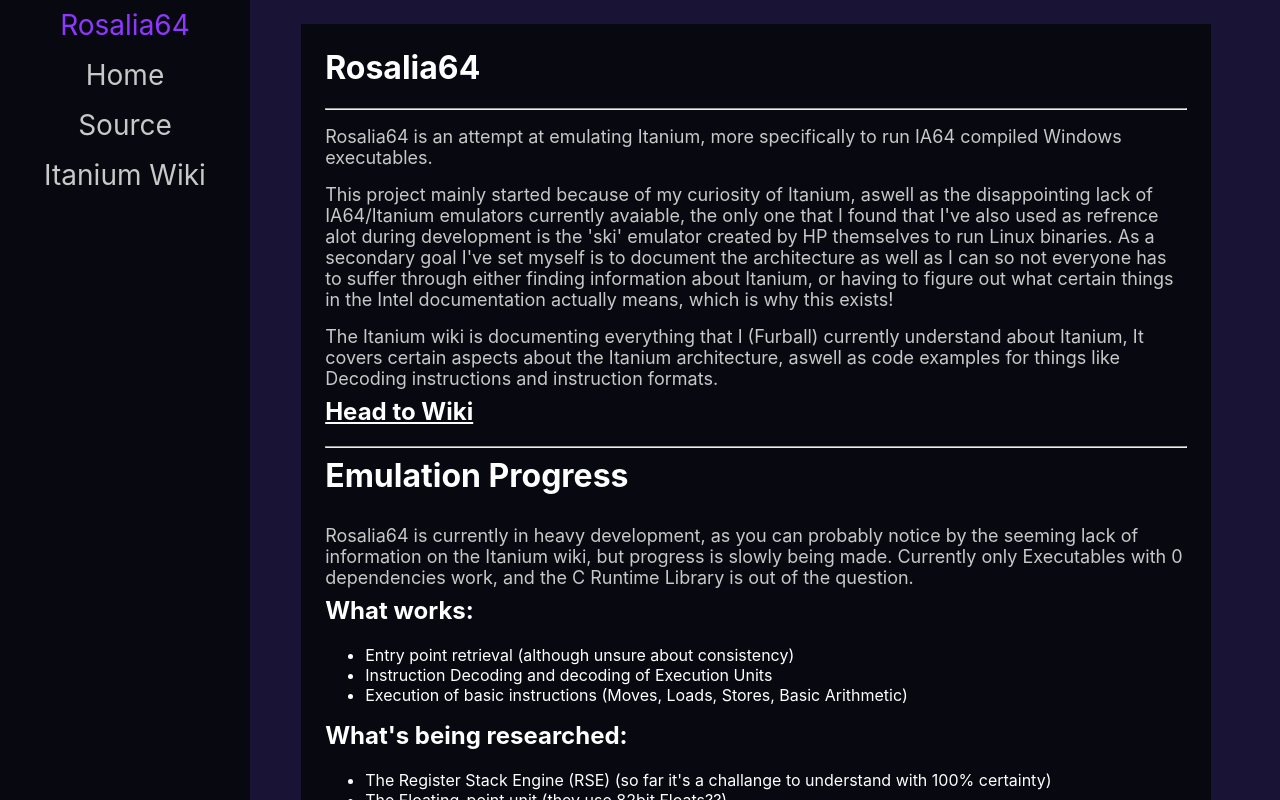
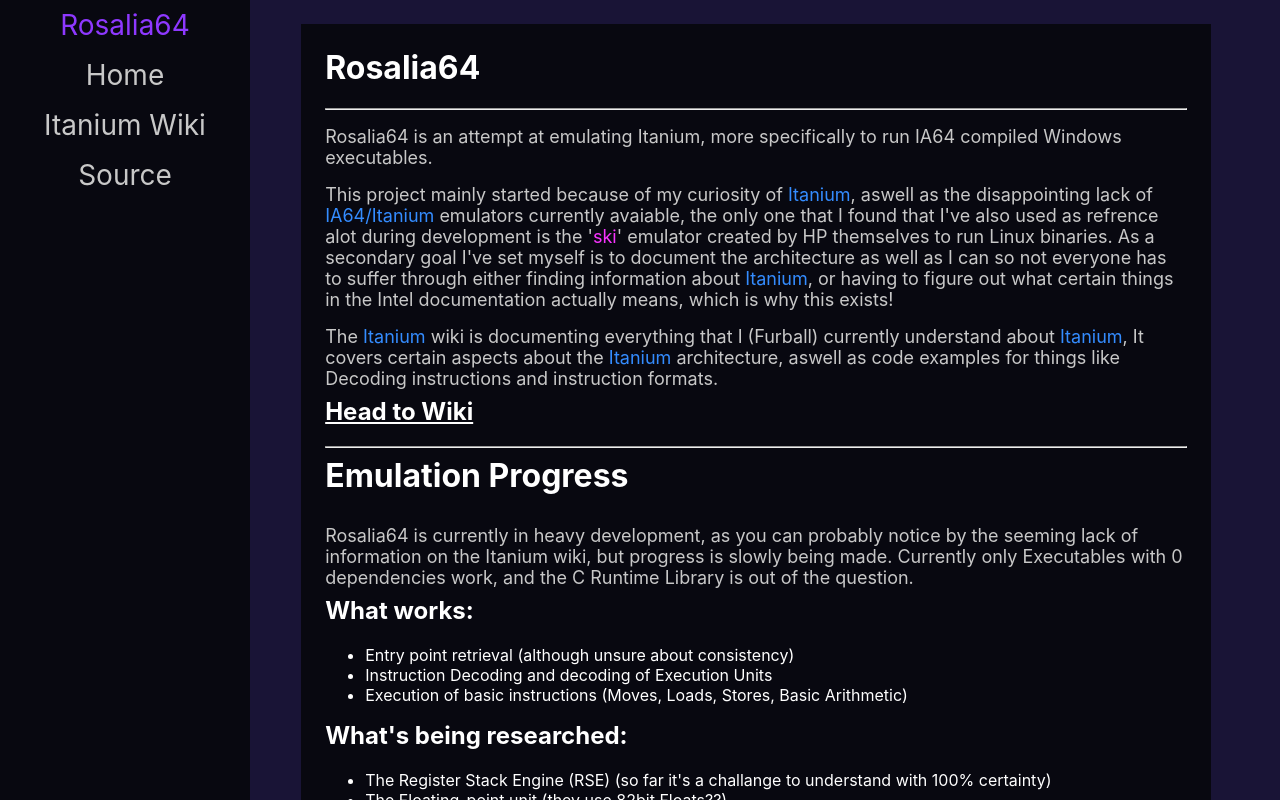
Before and after one commit to itanium64/itanium64.github.io, a React (Create React App) app: page / in a window 1280 px wide. Built offline with nearby package versions, Linux system fonts and the light colour scheme.

Commit message:
I forgor to commit this

```diff
--- a/public/index.html
+++ b/public/index.html
@@ -5,9 +5,12 @@
     <link rel="icon" href="%PUBLIC_URL%/favicon.ico" />
     <meta name="viewport" content="width=device-width, initial-scale=1" />
     <meta name="theme-color" content="#000000" />
+
+    <meta name="robots" content="noimageindex, follow, index"/>
+
     <meta
       name="description"
-      content="Web site created using create-react-app"
+      content="Site for the Rosalia64 Itanium emulation Project, aswell as providing documentation for the IA64 Instruction Set and the Itanium Processor architecture."
     />
     <link rel="apple-touch-icon" href="%PUBLIC_URL%/logo192.png" />
     <!--
@@ -24,7 +27,7 @@
       work correctly both with client-side routing and a non-root public URL.
       Learn how to configure a non-root public URL by running `npm run build`.
     -->
-    <title>React App</title>
+    <title>Itanium64</title>
   </head>
   <body>
     <noscript>You need to enable JavaScript to run this app.</noscript>
--- a/src/Components/Navbar.tsx
+++ b/src/Components/Navbar.tsx
@@ -5,11 +5,13 @@
     return (
         <>
             <div className="navbar">
-                <p className="rosalia-text">Rosalia64</p>
+                <header>
+                    <p className="rosalia-text">Rosalia64</p>
 
-                <Link to="/">Home</Link>
-                <a href="https://github.com/itanium64">Source</a>
-                <Link to="/wiki/">Itanium Wiki</Link>
+                    <Link to="/">Home</Link>
+                    <Link to="/wiki/">Itanium Wiki</Link>
+                    <a href="https://github.com/itanium64">Source</a>
+                </header>
             </div>
         </>
     )
--- a/src/Components/Pages/Index.tsx
+++ b/src/Components/Pages/Index.tsx
@@ -13,17 +13,17 @@
                     <p>Rosalia64 is an attempt at emulating Itanium, more specifically to run IA64 compiled Windows executables.</p>
 
                     <p>
-                        This project mainly started because of my curiosity of <span className="itanium">Itanium</span>, aswell as the disappointing lack
-                        of <span className="itanium">IA64/Itanium</span> emulators currently avaiable, the only one that I found that I've also used as
-                        refrence alot during development is the '<a className="ski" href='https://github.dev/trofi/ski'>ski</a>' emulator created by HP themselves to run Linux
+                        This project mainly started because of my curiosity of <span className="blue">Itanium</span>, aswell as the disappointing lack
+                        of <span className="blue">IA64/Itanium</span> emulators currently avaiable, the only one that I found that I've also used as
+                        refrence alot during development is the '<a className="pink" href='https://github.dev/trofi/ski'>ski</a>' emulator created by HP themselves to run Linux
                         binaries. As a secondary goal I've set myself is to document the architecture as well as I can
-                        so not everyone has to suffer through either finding information about <span className="itanium">Itanium</span>, or having to figure
+                        so not everyone has to suffer through either finding information about <span className="blue">Itanium</span>, or having to figure
                         out what certain things in the Intel documentation actually means, which is why this exists!
                     </p>
 
                     <p>
-                        The <span className="itanium">Itanium</span> wiki is documenting everything that I (Furball) currently understand about <span className="itanium">Itanium</span>,
-                        It covers certain aspects about the <span className="itanium">Itanium</span> architecture, aswell as code examples for things like
+                        The <span className="blue">Itanium</span> wiki is documenting everything that I (Furball) currently understand about <span className="blue">Itanium</span>,
+                        It covers certain aspects about the <span className="blue">Itanium</span> architecture, aswell as code examples for things like
                         Decoding instructions and instruction formats.
                     </p>
 
```
